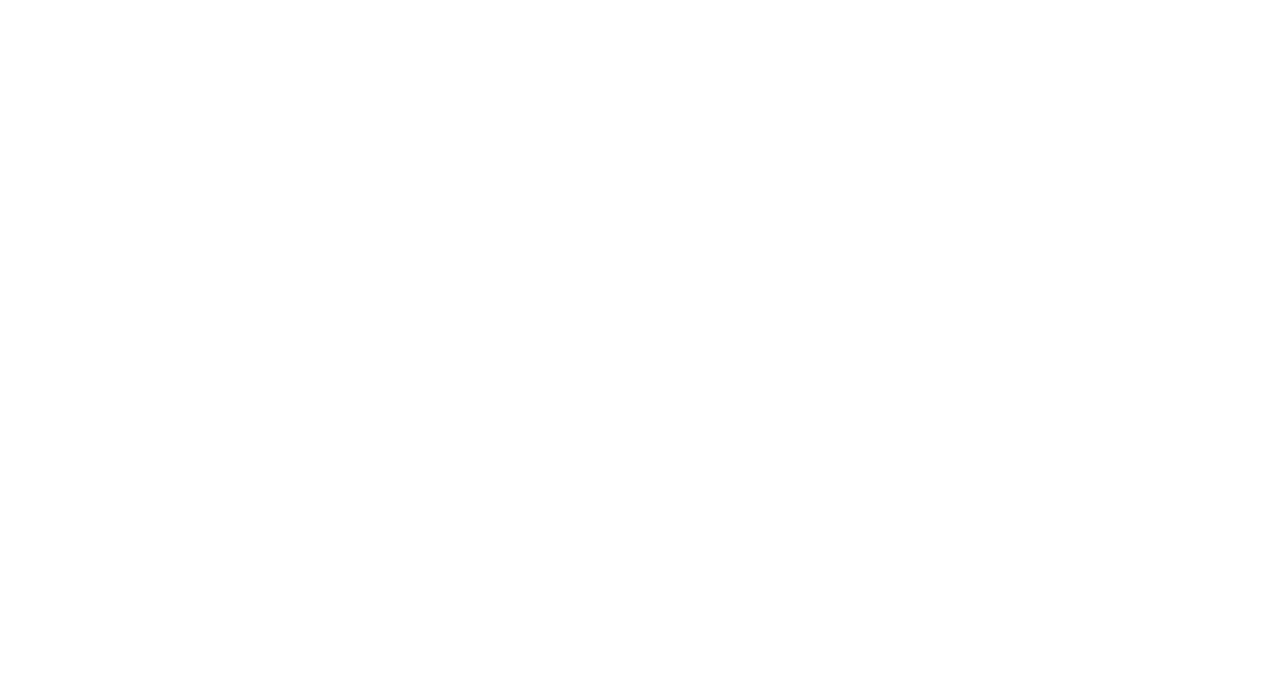
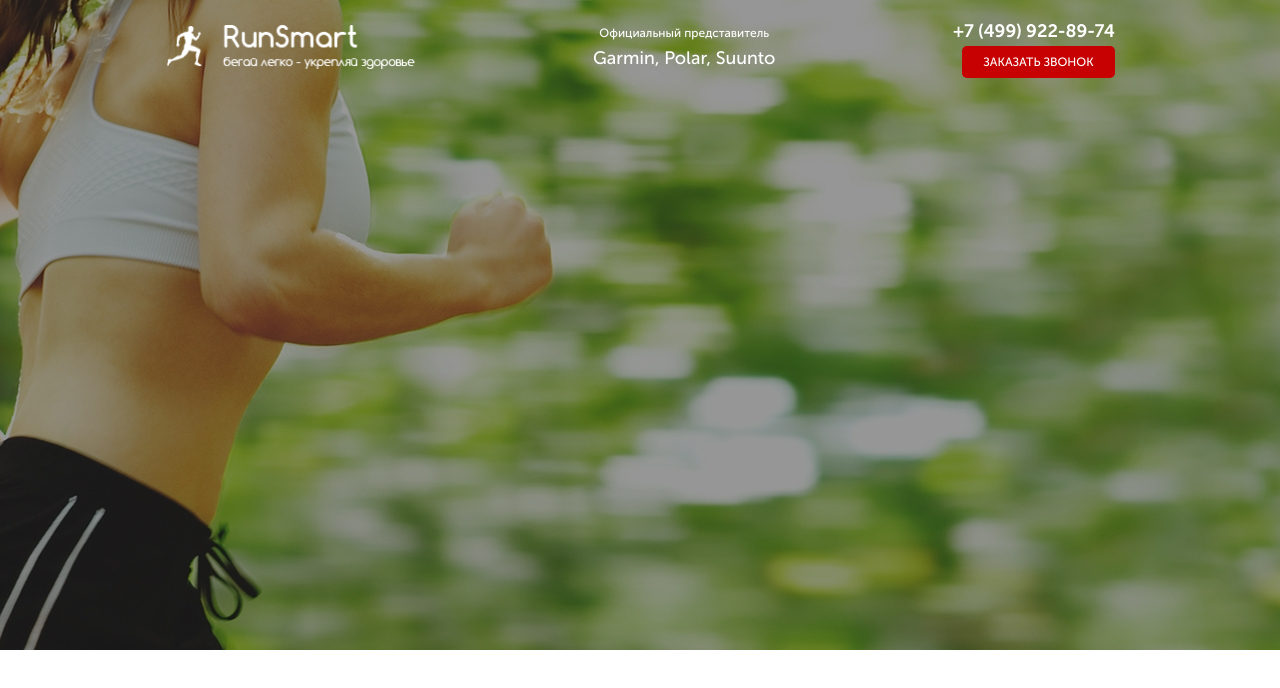
Before and after one commit to AnnyniSpi/pulse, a website: page src/index.html in a window 1280 px wide. Drawn offline with Linux system fonts and the light colour scheme.

Commit message:
added header

```diff
--- a/src/index.html
+++ b/src/index.html
@@ -1,17 +1,36 @@
 <!DOCTYPE html>
 <html lang="ru">
   <head>
-  <meta charset="UTF-8">
-  <meta name="viewport" content="width=device-width, initial-scale=1.0">
-  <meta http-equiv="X-UA-Compatible" content="ie=edge">
+    <meta charset="UTF-8" />
+    <meta name="viewport" content="width=device-width, initial-scale=1.0" />
+    <meta http-equiv="X-UA-Compatible" content="ie=edge" />
     <title>Pulse</title>
-  <link rel="stylesheet" href="fonts/font.css">
-  <link rel="stylesheet" href="css/bootstrap-reboot.min.css">
-  <link rel="stylesheet" href="css/style.min.css">
+    <link rel="stylesheet" href="fonts/font.css" />
+    <link rel="stylesheet" href="css/bootstrap-reboot.min.css" />
+    <link rel="stylesheet" href="css/style.min.css" />
   </head>
   <body>
-  <header class="header"></header>
-  <main class="main"></main>
+    <main class="main">
+      <section class="promo">
+        <div class="container">
+          <header class="header">
+            <a href="#" class="header__logo">
+              <img src="icon/logo.png" alt="logo" />
+            </a>
+            <div class="header__official">
+              Официальный представитель
+              <span class="span-bolt">Garmin, Polar, Suunto</span>
+            </div>
+            <div class="header__contacts">
+              <a href="tel:+74999228974" class="header__phone"
+                >+7 (499) 922-89-74</a
+              >
+              <button class="button">заказать звонок</button>
+            </div>
+          </header>
+        </div>
+      </section>
+    </main>
     <footer class="footer"></footer>
   </body>
 </html>
--- /dev/null
+++ b/src/sass/blocks/_buttons.scss
@@ -0,0 +1,13 @@
+.button {
+  width: 153px;
+  height: 32px;
+  border: none;
+  border-radius: 5px;
+  color: #FFFFFF;
+  font-weight: 500;
+  font-size: 12px;
+  line-height: 19px;
+  text-align: center;
+  text-transform: uppercase;
+  background: $main-color;
+}
--- /dev/null
+++ b/src/sass/blocks/_header.scss
@@ -0,0 +1,36 @@
+.header {
+  display: flex;
+  justify-content: space-between;
+  align-items: center;
+  &__logo {
+    width: 250px;
+  }
+  &__official {
+    color: #FFFFFF;
+    font-weight: 500;
+    font-size: 12px;
+    line-height: 22px;
+    text-align: center;
+    .span-bolt {
+    display: block;
+    font-size: 18px;
+    line-height: 29px;
+    }
+  }
+  &__contacts {
+    display: flex;
+    flex-direction: column;
+    align-items: end;
+  }
+  &__phone {
+    display: block;
+    color: #FFFFFF;
+    font-weight: 700;
+    font-size: 18px;
+    line-height: 30px;
+    text-decoration: none;
+    &:hover {
+      color:#FFFFFF;
+    }
+  }
+}
--- /dev/null
+++ b/src/sass/blocks/_promo.scss
@@ -0,0 +1,5 @@
+.promo {
+  min-height: 650px;
+  padding: 16px 0 93px;
+  background: url('../img/bg/main_bg.jpeg') center (center/cover) no-repeat;
+}
--- a/src/sass/style.scss
+++ b/src/sass/style.scss
@@ -0,0 +1,39 @@
+h1,
+h2,
+h3,
+h4,
+h5,
+figure,
+p,
+ol,
+ul {
+    margin: 0;
+    padding: 0;
+}
+ol[role="list"],
+ul[role="list"] {
+    list-style: none;
+}
+h1,
+h2,
+h3,
+h4,
+h5 {
+    font-weight: inherit;
+    font-size: inherit;
+}
+img {
+    display: block;
+    max-inline-size: 100%;
+}
+body {
+  font-family: 'Museo Sans Cyrl', sans-serif;
+}
+.container {
+  max-width: 950px;
+  margin: 0 auto;
+}
+@import "base/variables";
+@import "blocks/promo";
+@import "blocks/header";
+@import "blocks/buttons";
```
Also changed, not shown: src/css/style.min.css. Lines whose indentation alone changed are shown as unchanged.
